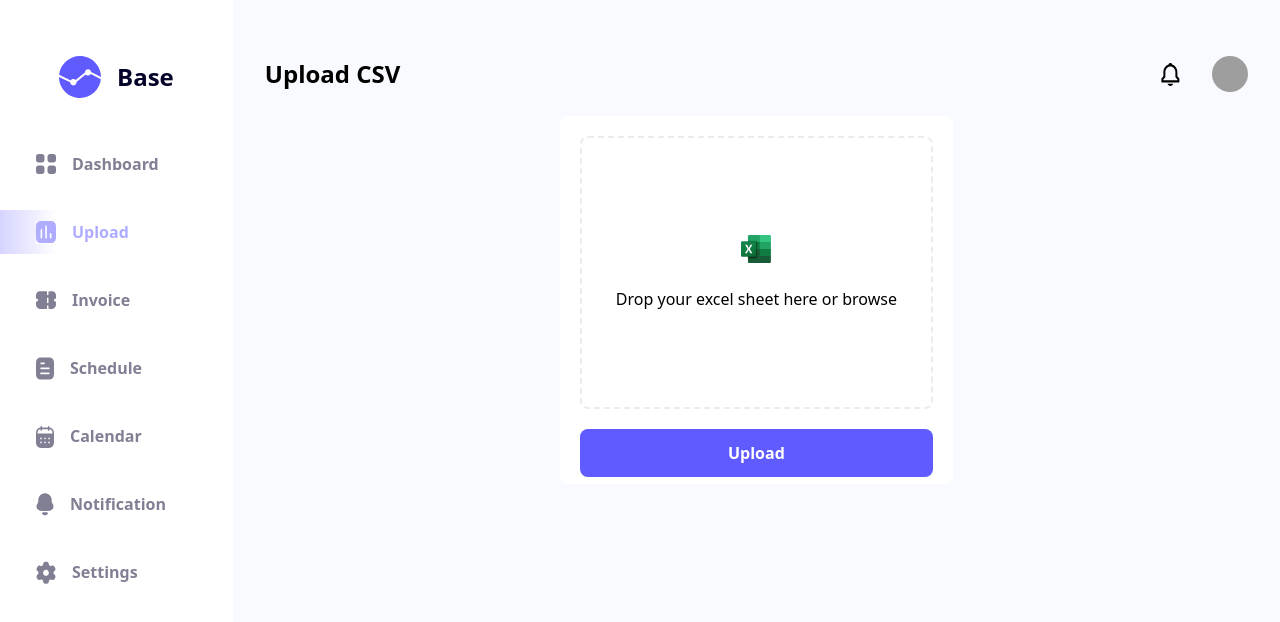
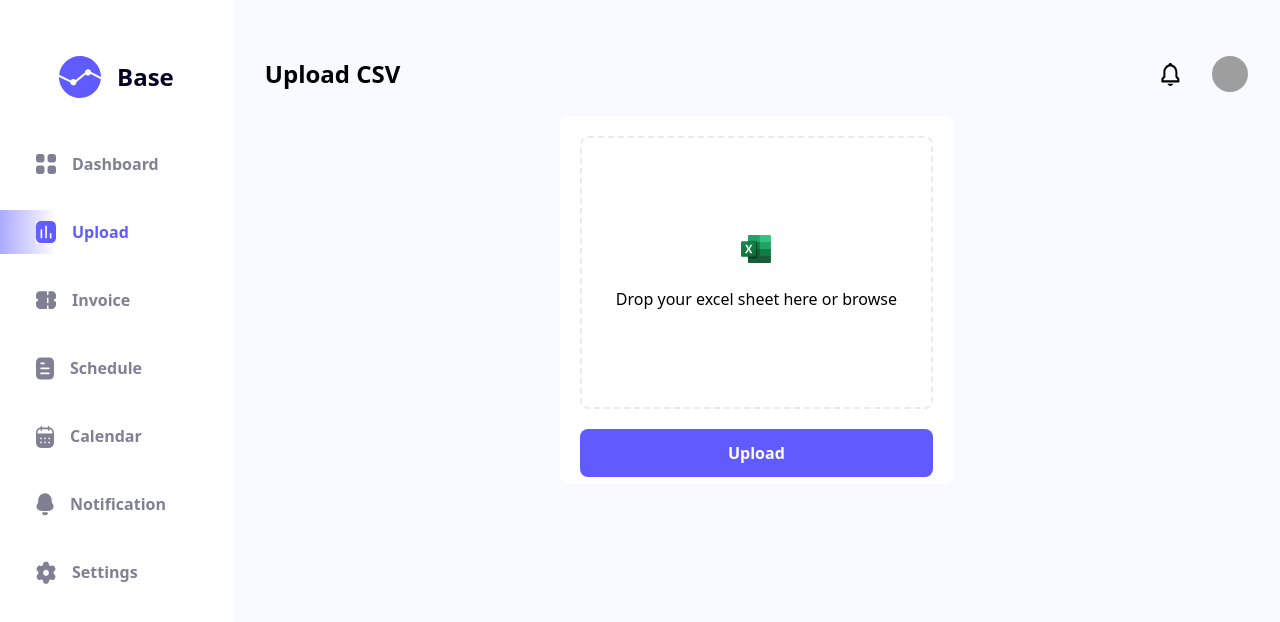
Before and after one commit to akhintheruvath/seclob-base, a React (Create React App) app: page /upload in a window 1280 px wide. Shown: the top 622 px of the page. Built offline with nearby package versions, Linux system fonts and the light colour scheme; grey boxes are pictures that could not be loaded.

Commit message:
update in active link color and opacity

```diff
--- a/src/Dashboard/NavLink.js
+++ b/src/Dashboard/NavLink.js
@@ -5,7 +5,7 @@ export const NavLink = ({ to, active, children }) => {
   return (
     <Link
       to={to}
-      className={`text-[#030229] opacity-50 font-nunito font-semibold flex items-center h-11 mb-6 w-full cursor-pointer ${active && 'text-[#605BFF] opacity-100'}`}
+      className={`font-nunito font-semibold flex items-center h-11 mb-6 w-full cursor-pointer ${active ? 'text-[#605BFF] opacity-100' : 'text-[#030229] opacity-50'}`}
     >
       {children}
     </Link>
```
